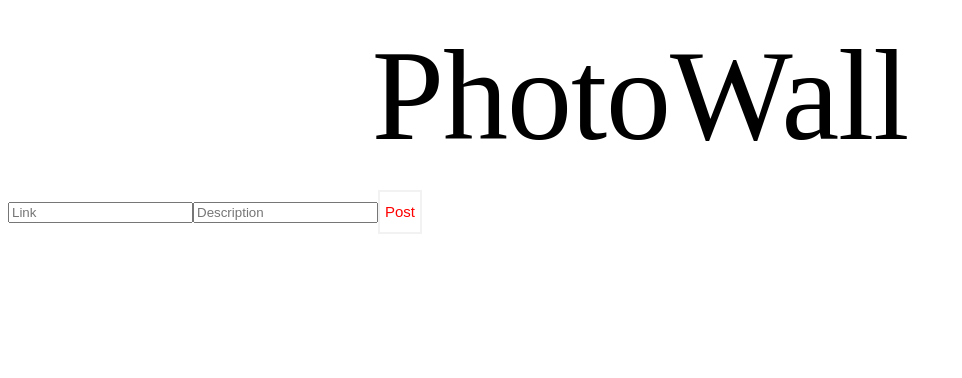
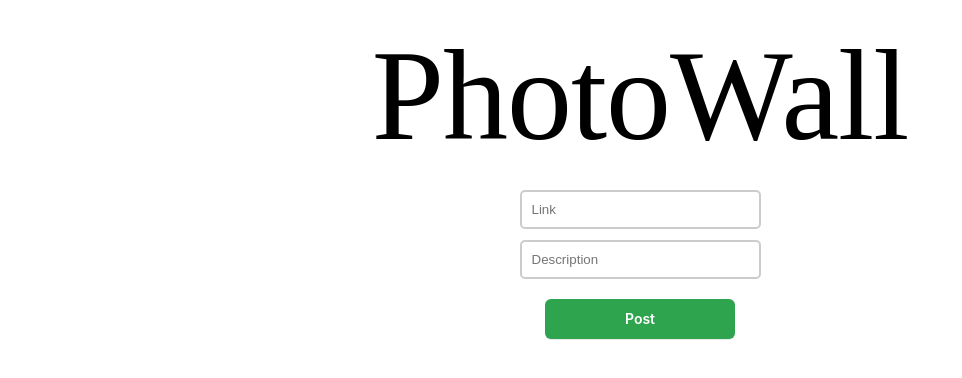
Before and after one commit to vishnusureshperumbavoor/photo_wall, a React (Create React App) app: page /addphoto in a window 1280 px wide. Shown: the top 378 px of the page, without its empty margins (0-962 px from the left). Built offline with nearby package versions, Linux system fonts and the light colour scheme; a web font is replaced by a local one.

Commit message:
improved css

```diff
--- a/src/Components/AddPhoto.jsx
+++ b/src/Components/AddPhoto.jsx
@@ -19,12 +19,12 @@ function AddPhoto() {
       };
   return (
     <>
-    <h1>PhotoWall</h1>
-    <div className="">
+    <h1 onClick={()=>navigate("/")}>PhotoWall</h1>
+    <div className="formdiv">
     <form action="" onSubmit={handleAddPost}>
-        <input type="text" placeholder="Link" name="imageLink" onChange={handleChange} />
-        <input type="text" placeholder="Description" name="description" onChange={handleChange} />
-        <button>Post</button>
+        <input type="text" placeholder="Link" name="imageLink" onChange={handleChange} /><br /><br />
+        <input type="text" placeholder="Description" name="description" onChange={handleChange} /><br />
+        <button className="button-3">Post</button>
     </form>
     </div>
     </>
--- a/src/Components/Main.jsx
+++ b/src/Components/Main.jsx
@@ -3,9 +3,7 @@ import Title from './Title'
 import { connect } from 'react-redux'
 import PhotoWall from './Photowall'
 
-
 function Main({posts}) {
-
   return (
     <>
     <Title title="PhotoWall" />
--- a/src/Components/Photowall.jsx
+++ b/src/Components/Photowall.jsx
@@ -1,17 +1,16 @@
 import React from 'react'
 import Photo from './Photo'
-import PropTypes from 'prop-types'
 import { useNavigate } from 'react-router-dom';
 
 function Photowall({posts}) {
   const navigate = useNavigate();
   return (
-    <>
-    <button className="addIcon" onClick={()=>navigate('/addphoto')}>+</button>
+    <div className="photowall">
+    <button role="button-3" className="button-3" onClick={()=>navigate('/addphoto')}>Add Image</button>
     <div className="photo-grid">
         {posts.map((post,index)=><Photo key={index} post={post} />)}
     </div>
-    </>
+    </div>
   )
 }
 
--- a/src/styles/stylesheet.css
+++ b/src/styles/stylesheet.css
@@ -7,7 +7,7 @@ html {
     line-height: 1.5;
    }
    h1 {
-    font-family: billabong, 'billabongregular';
+    font-family: 'Brush Script MT', cursive;
     text-align: center;
     font-weight: 100;
     font-size: 13rem;
@@ -33,10 +33,13 @@ html {
    body {
     background: offwhite;
    }
+   .photowall{
+    align-items: center;
+   }
    .photo-grid {
     display: flex;
     flex-wrap: wrap;
-    max-width: 1000px;
+    max-width: 300px;
     margin: 0 auto;
    }
    .figure {
@@ -151,11 +154,15 @@ html {
     justify-content: center;
     color: black
    }
-
+.formdiv{
+    text-align: center;
+    flex-direction: column;
+}
 .form {
     width: 360px;
     padding: 0 0 0;
     margin: auto;
+    flex-direction: column;
 }
 
 .form input {
@@ -168,6 +175,27 @@ html {
     padding: 15px;
     box-sizing: border-box;
     font-size: 14px;
+    flex-direction: column;
+}
+input[type=text] {
+    padding:10px 50px 10px 10px;
+    border:2px solid #ccc;
+    -webkit-border-radius: 5px;
+    border-radius: 5px;
+    flex-direction: column;
+}
+
+input[type=text]:focus {
+    border-color:#333;
+}
+
+input[type=submit] {
+    padding:5px 15px;
+    background:#ccc;
+    border:0 none;
+    cursor:pointer;
+    -webkit-border-radius: 5px;
+    border-radius: 5px;
 }
    .form button {
     font-family: "Roboto", sans-serif;
@@ -195,3 +223,61 @@ html {
     justify-content: center;
     font-size: 28pt;
    }
+   .button-3 {
+     appearance: none;
+     background-color: #2ea44f;
+     border: 1px solid rgba(27, 31, 35, .15);
+     border-radius: 6px;
+     box-shadow: rgba(27, 31, 35, .1) 0 1px 0;
+     box-sizing: border-box;
+     color: #fff;
+     cursor: pointer;
+     display: inline-block;
+     font-family: -apple-system,system-ui,"Segoe UI",Helvetica,Arial,sans-serif,"Apple Color Emoji","Segoe UI Emoji";
+     font-size: 14px;
+     font-weight: 600;
+     line-height: 20px;
+     padding: 6px 16px;
+     position: relative;
+     text-align: center;
+     text-decoration: none;
+     user-select: none;
+     -webkit-user-select: none;
+     touch-action: manipulation;
+     vertical-align: middle;
+     white-space: nowrap;
+     display: flex;
+  align-items: center;
+  justify-content: center;
+  background-size: contain;
+    padding: 10px 80px 10px 80px;
+    display: table;
+    margin: 20px auto;
+    border: none;
+   }
+
+   .button-3:focus:not(:focus-visible):not(.focus-visible) {
+     box-shadow: none;
+     outline: none;
+   }
+
+   .button-3:hover {
+     background-color: #2c974b;
+   }
+
+   .button-3:focus {
+     box-shadow: rgba(46, 164, 79, .4) 0 0 0 3px;
+     outline: none;
+   }
+
+   .button-3:disabled {
+     background-color: #94d3a2;
+     border-color: rgba(27, 31, 35, .1);
+     color: rgba(255, 255, 255, .8);
+     cursor: default;
+   }
+
+   .button-3:active {
+     background-color: #298e46;
+     box-shadow: rgba(20, 70, 32, .2) 0 1px 0 inset;
+   }
```
